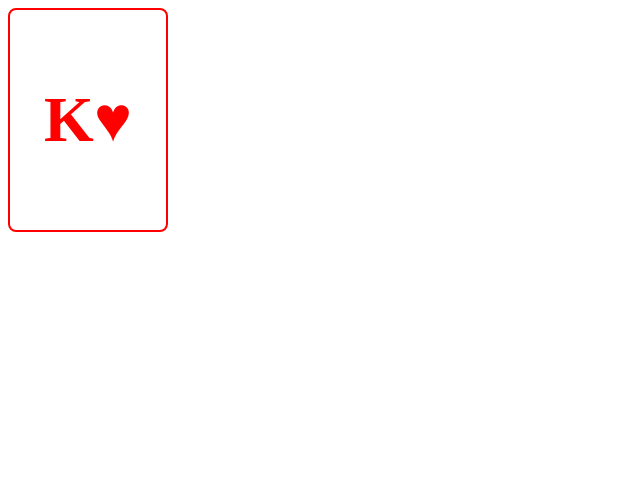
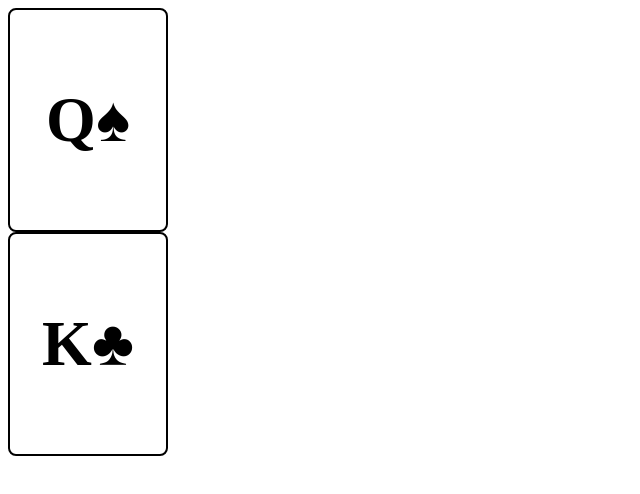
Before and after one commit to zachstence/war, a React (Create React App) app: page / in a window 1280 px wide. Shown: the top 494 px of the page, without its empty margins (0-640 px from the left). Built offline with nearby package versions, Linux system fonts and the light colour scheme.

Commit message:
feat: create basic Game component

```diff
--- a/src/components/App.tsx
+++ b/src/components/App.tsx
@@ -1,8 +1,8 @@
 import React from 'react';
-import Card from './Card/Card';
+import Game from './Game/Game';
 
 function App(): JSX.Element {
-  return <Card suit="hearts" rank={13} />;
+  return <Game />
 }
 
 export default App;
--- /dev/null
+++ b/src/components/Game/Game.tsx
@@ -0,0 +1,31 @@
+import React, { useEffect, useState } from "react";
+import Deck from "../../game/Deck/Deck";
+import Card from "../Card/Card";
+
+const Game: React.FC = () => {
+    const [p1Deck, setP1Deck] = useState<Deck>();
+    const [p2Deck, setP2Deck] = useState<Deck>();
+
+    useEffect(() => {
+        const fullDeck = new Deck();
+        fullDeck.shuffle();
+
+        const [d1, d2] = fullDeck.split();
+        setP1Deck(d1);
+        setP2Deck(d2);
+    }, []);
+
+    if (p1Deck && p2Deck) {
+        return (
+            <div className="game">
+                <Card suit={p1Deck.getCards()[0].suit} rank={p1Deck.getCards()[0].rank}/>
+                <Card suit={p2Deck.getCards()[0].suit} rank={p2Deck.getCards()[0].rank}/>
+            </div>
+        )
+    } else {
+        return null;
+    }
+
+};
+
+export default Game;
```
Also changed, not shown: src/game/Game/Game.ts (deleted, +0 -26 lines).
